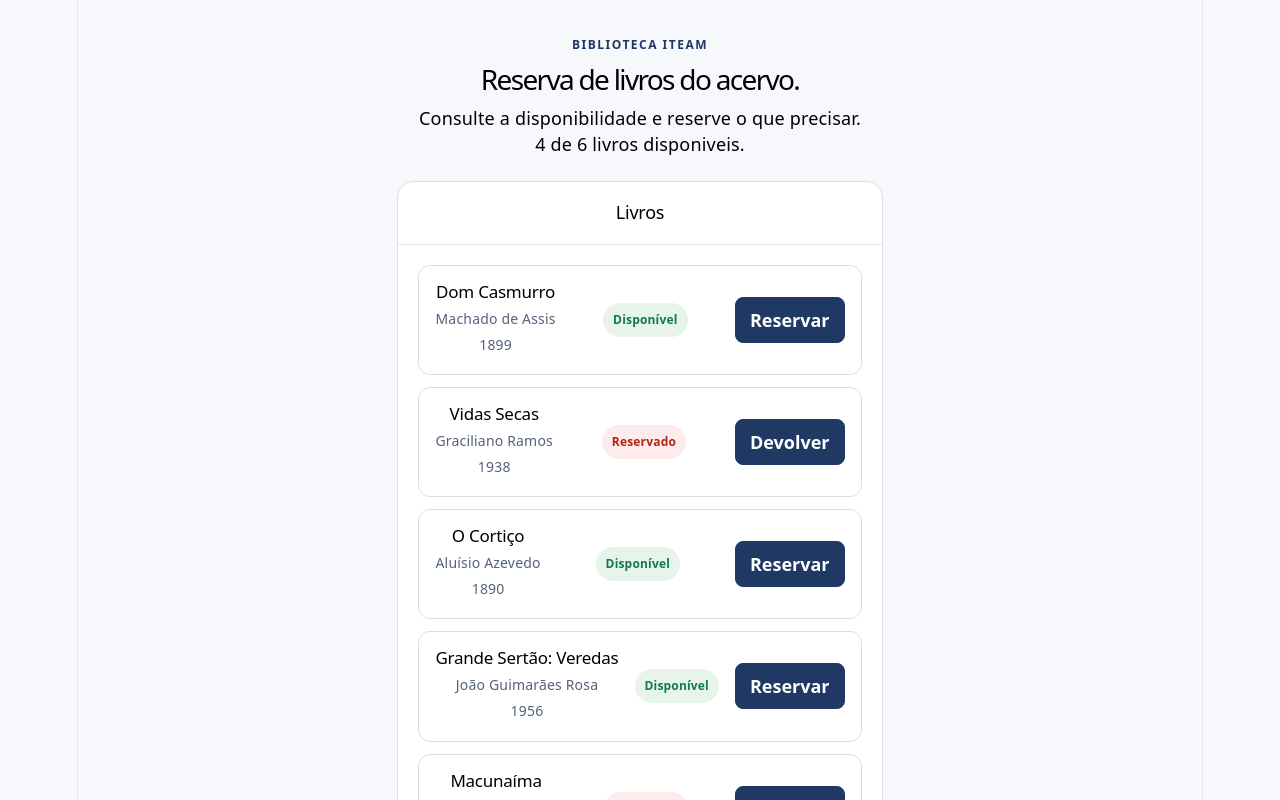
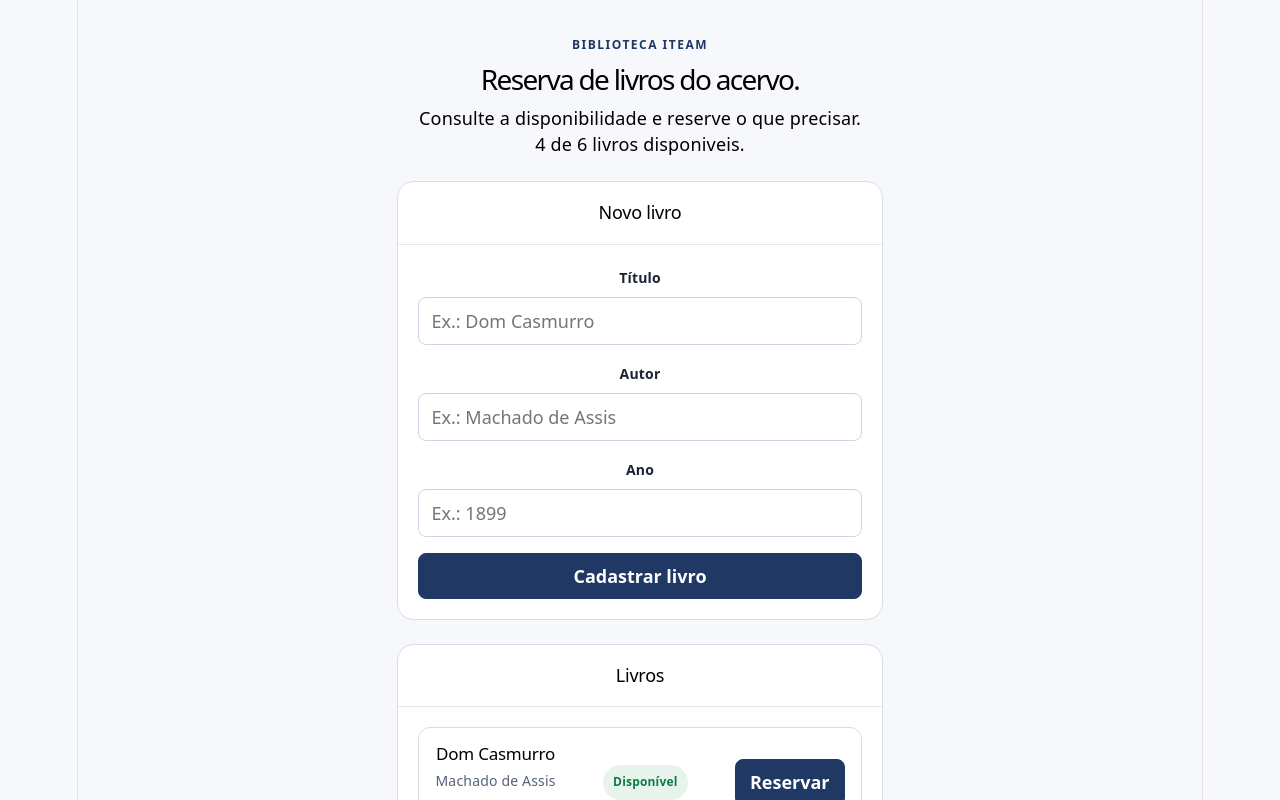
Before and after one commit to JuhMafra/reserva-biblioteca-juliana, a React (Vite) app: page / in a window 1280 px wide. Shown: the top 800 px of the page. Built offline with nearby package versions, Linux system fonts and the light colour scheme.

Commit message:
feat: adiciona formulario de cadastro de livros

```diff
--- a/src/App.jsx
+++ b/src/App.jsx
@@ -3,6 +3,7 @@ import "./App.css";
 import { books } from "./data/books";
 import Panel from "./components/panel";
 import BookList from "./components/BookList";
+import BookForm from "./components/BookForm";
 
 export default function App() {
   const [livro, setLivro] = useState(books);
@@ -20,6 +21,9 @@ export default function App() {
       ),
     );
   }
+  function handleAddBook(newBook) {
+    setLivro((prevLivros) => [...prevLivros, newBook]);
+  }
   return (
     <main className="app">
       <header className="hero">
@@ -27,10 +31,12 @@ export default function App() {
         <h1>Reserva de livros do acervo.</h1>
         <p>Consulte a disponibilidade e reserve o que precisar.</p>
         <p>
-          {completedCount} de {books.length} livros disponiveis.
+          {completedCount} de {livro.length} livros disponiveis.
         </p>
-
       </header>
+      <Panel title="Novo livro">
+        <BookForm onAddBook={handleAddBook} />
+      </Panel>
       <Panel title="Livros">
         <BookList books={livro} onToggle={handleReserve} />
       </Panel>
--- /dev/null
+++ b/src/components/BookForm.jsx
@@ -0,0 +1,74 @@
+import { useState } from "react";
+
+export default function BookForm({ onAddBook }) {
+  const [form, setForm] = useState({ title: "", author: "" });
+  const [error, setError] = useState("");
+
+  function handleChange(event) {
+    const { name, value } = event.target;
+    setForm((currentForm) => ({
+      ...currentForm,
+      [name]: value,
+    }));
+  }
+
+  function handleSubmit(event) {
+    event.preventDefault();
+    const title = form.title.trim();
+    const author = form.author.trim();
+    const year = form.year.trim();
+    if (!title || !author) {
+      setError("Preencha o título e o autor.");
+      return;
+    }
+
+    onAddBook({
+      id: crypto.randomUUID(),
+      title,
+      author,
+      year: parseInt(year, 10),
+      available: true,
+    });
+
+    setForm({ title: "", author: "" });
+    setError("");
+  }
+
+  return (
+    <form className="book-form" onSubmit={handleSubmit}>
+      <div className="field">
+        <label htmlFor="title">Título</label>
+        <input
+          id="title"
+          name="title"
+          value={form.title}
+          onChange={handleChange}
+          placeholder="Ex.: Dom Casmurro"
+        />
+      </div>
+      <div className="field">
+        <label htmlFor="author">Autor</label>
+        <input
+          id="author"
+          name="author"
+          value={form.author}
+          onChange={handleChange}
+          placeholder="Ex.: Machado de Assis"
+        />
+      </div>
+      <div className="field">
+        <label htmlFor="year">Ano</label>
+        <input
+          id="year"
+          name="year"
+          type="number"
+          value={form.year}
+          onChange={handleChange}
+          placeholder="Ex.: 1899"
+        />
+      </div>
+      {error && <p className="form-error">{error}</p>}
+      <button type="submit">Cadastrar livro</button>
+    </form>
+  );
+}
```
